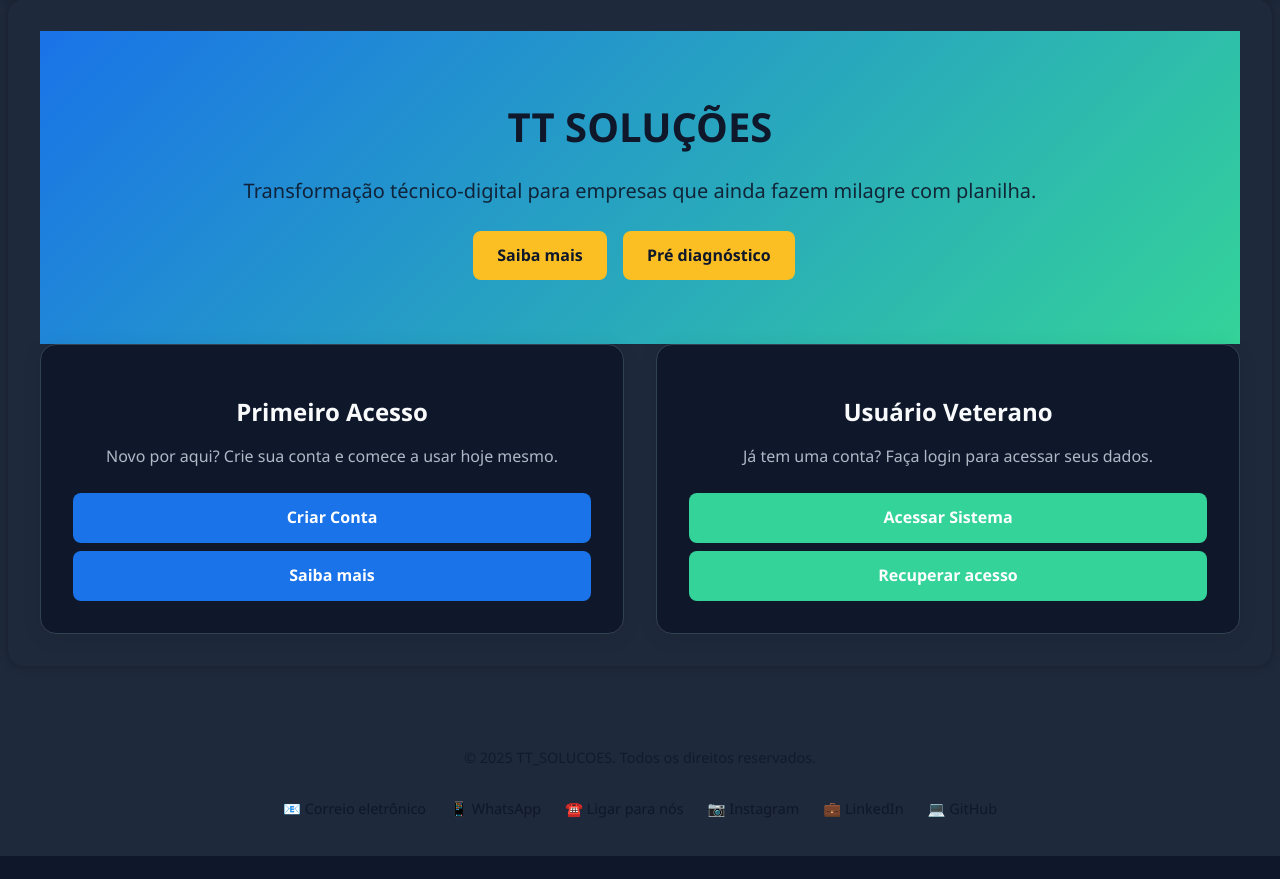
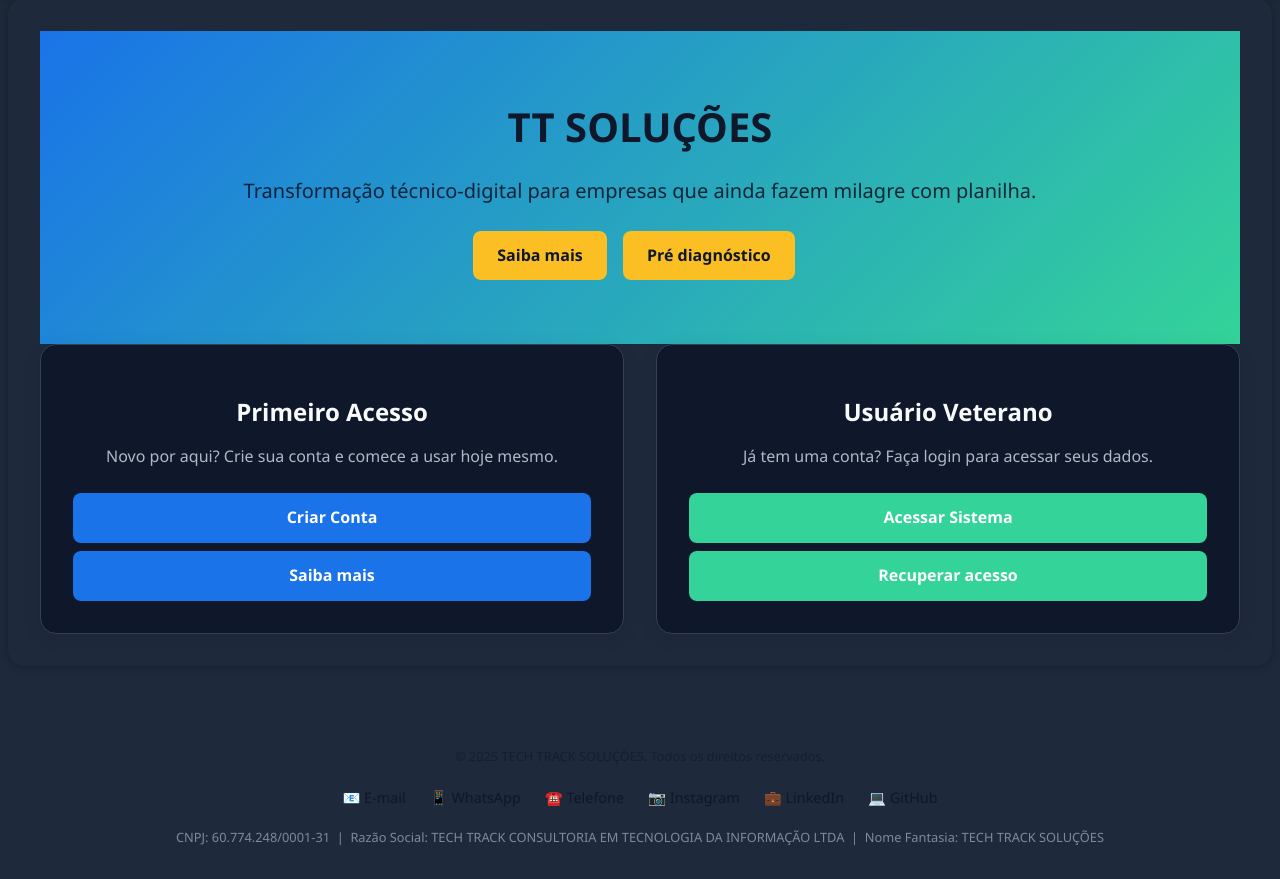
Before and after one commit to ttsolucoes/site_ttsolucoes, a Flask app: page / in a window 1280 px wide. Shown: the part 230-1109 px from the top of the page. Before the commit the page ends 1086 px from the top, so only its background shows below. Run offline with Flask 3, Linux system fonts and the light colour scheme.

Commit message:
atualizando footer

```diff
--- a/app/static/css/components/footer.css
+++ b/app/static/css/components/footer.css
@@ -56,6 +56,28 @@
     width: 100%;
 }
 
+.footer-top,
+.footer-bottom {
+    text-align: center;
+    opacity: 0.7;
+    font-size: 0.8rem;
+}
+
+.footer-legal {
+    margin: 0;
+    line-height: 1.4;
+    color: var(--text-light);
+}
+
+.footer-container {
+    gap: 1rem;
+}
+
+.footer-nav {
+    font-size: 0.9rem;
+}
+
+
 @media (max-width: 768px) {
     .footer-container {
         flex-direction: column;
--- a/app/templates/components/footer.html
+++ b/app/templates/components/footer.html
@@ -1,25 +1,24 @@
 <footer class="main-footer">
     <div class="footer-container">
-        <p>&copy; {{ now.year }} TT_SOLUCOES. Todos os direitos reservados.</p>
+        <div class="footer-top">
+            <p>&copy; {{ now.year }} TECH TRACK SOLUÇÕES. Todos os direitos reservados.</p>
+        </div>
+
         <nav class="footer-nav">
-            <a href="mailto:techttracksolucoes@gmail.com" title="Enviar e-mail">
-                📧 Correio eletrônico
-            </a>
-            <a href="https://wa.me/5527997516005" target="_blank" title="Conversar via WhatsApp">
-                📱 WhatsApp
-            </a>
-            <a href="tel:+5527997516005" title="Ligar para TT Soluções">
-                ☎️ Ligar para nós
-            </a>
-            <a href="https://www.instagram.com/techtrack.solucoes" target="_blank" title="Nos acompanhe no Instagram">
-                📷 Instagram
-            </a>
-            <a href="https://www.linkedin.com/company/tech-track-solu%C3%A7%C3%B5es" target="_blank" title="Nos encontre no LinkedIn">
-                💼 LinkedIn
-            </a>
-            <a href="https://github.com/ttsolucoes" target="_blank" title="Acesse nosso GitHub">
-                💻 GitHub
-            </a>
+            <a href="mailto:techttracksolucoes@gmail.com" title="Enviar e-mail">📧 E-mail</a>
+            <a href="https://wa.me/5527997516005" target="_blank" title="Conversar via WhatsApp">📱 WhatsApp</a>
+            <a href="tel:+5527997516005" title="Ligar para TT Soluções">☎️ Telefone</a>
+            <a href="https://www.instagram.com/techtrack.solucoes" target="_blank" title="Instagram">📷 Instagram</a>
+            <a href="https://www.linkedin.com/company/tech-track-solu%C3%A7%C3%B5es" target="_blank" title="LinkedIn">💼 LinkedIn</a>
+            <a href="https://github.com/ttsolucoes" target="_blank" title="GitHub">💻 GitHub</a>
         </nav>
+
+        <div class="footer-bottom">
+            <p class="footer-legal">
+                CNPJ: 60.774.248/0001-31 &nbsp;|&nbsp;
+                Razão Social: TECH TRACK CONSULTORIA EM TECNOLOGIA DA INFORMAÇÃO LTDA &nbsp;|&nbsp;
+                Nome Fantasia: TECH TRACK SOLUÇÕES
+            </p>
+        </div>
     </div>
 </footer>
```
